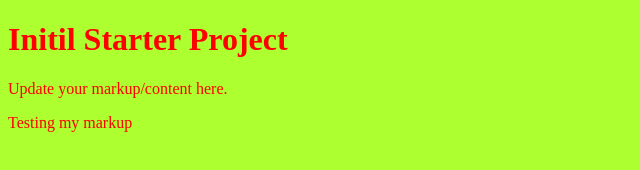
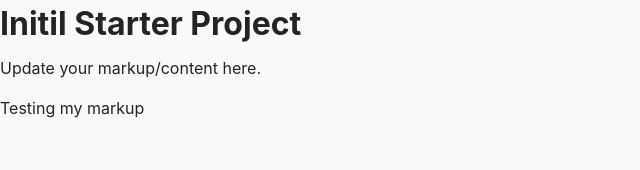
Before and after one commit to jsguerra/simple-gulp-boilerplate, a website: page src/index.html in a window 1280 px wide. Shown: the whole page, without its empty margins (0-640 px from the left). Drawn offline with nearby package versions, Linux system fonts and the light colour scheme; files that its build step writes are made by us from their sources.

Commit message:
imported reboot

```diff
--- a/src/sass/style.scss
+++ b/src/sass/style.scss
@@ -38,7 +38,11 @@ sass/
 |
 `– main.scss              // Main Sass file
 */
+@import 'vendors/bootstrap-reboot';
+
+$grey: #f9f9f9;
+
 body {
-  background-color: greenyellow;
-  color: red;
+  background-color: $grey;
+  color: #242424;
 }
```
